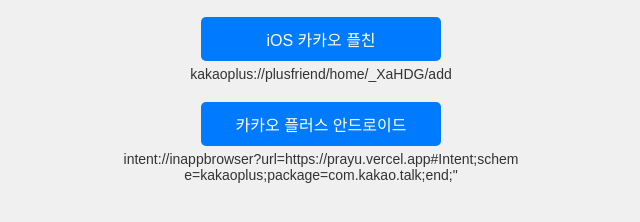
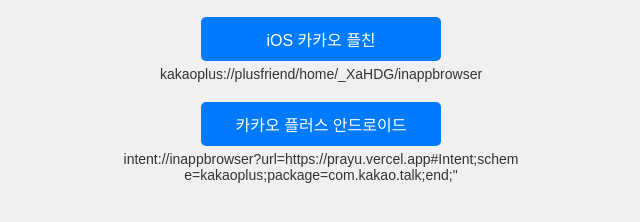
Before and after one commit to TeamVisioneer/Test-Ci, a website: page index.html in a window 1280 px wide. Shown: the part 434-656 px from the top of the page, 319-959 px from the left. Drawn offline with Linux system fonts and the light colour scheme.

Commit message:
test: kakaoplus-inappbrowser

```diff
--- a/index.html
+++ b/index.html
@@ -78,10 +78,12 @@
       </div>
       <!-- Add this line to show the link text below the button -->
       <div class="button-component">
-        <a href="kakaoplus://plusfriend/home/_XaHDG/add" class="btn"
+        <a href="kakaoplus://plusfriend/home/_XaHDG/inappbrowser" class="btn"
           >iOS 카카오 플친
         </a>
-        <div class="link-text">kakaoplus://plusfriend/home/_XaHDG/add</div>
+        <div class="link-text">
+          kakaoplus://plusfriend/home/_XaHDG/inappbrowser
+        </div>
       </div>
       <div class="button-component">
         <a
```
